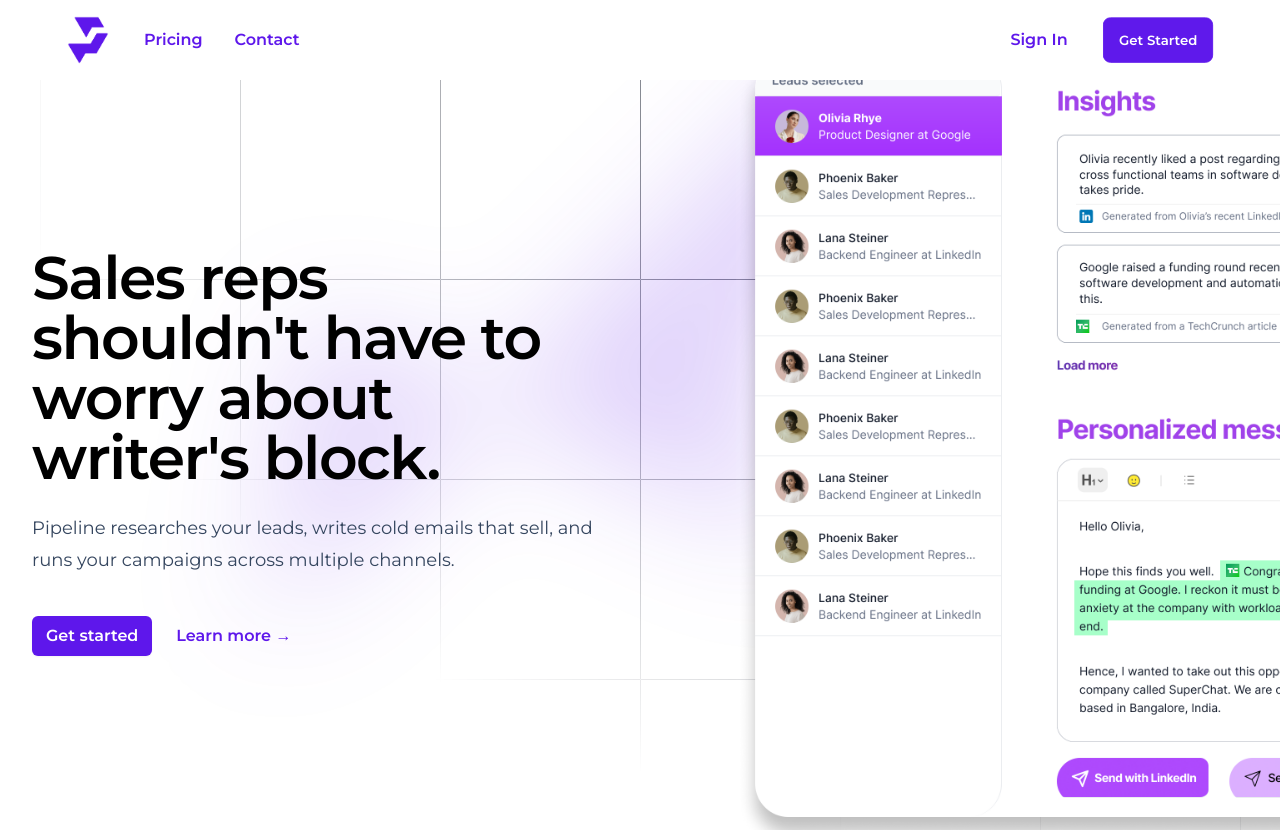
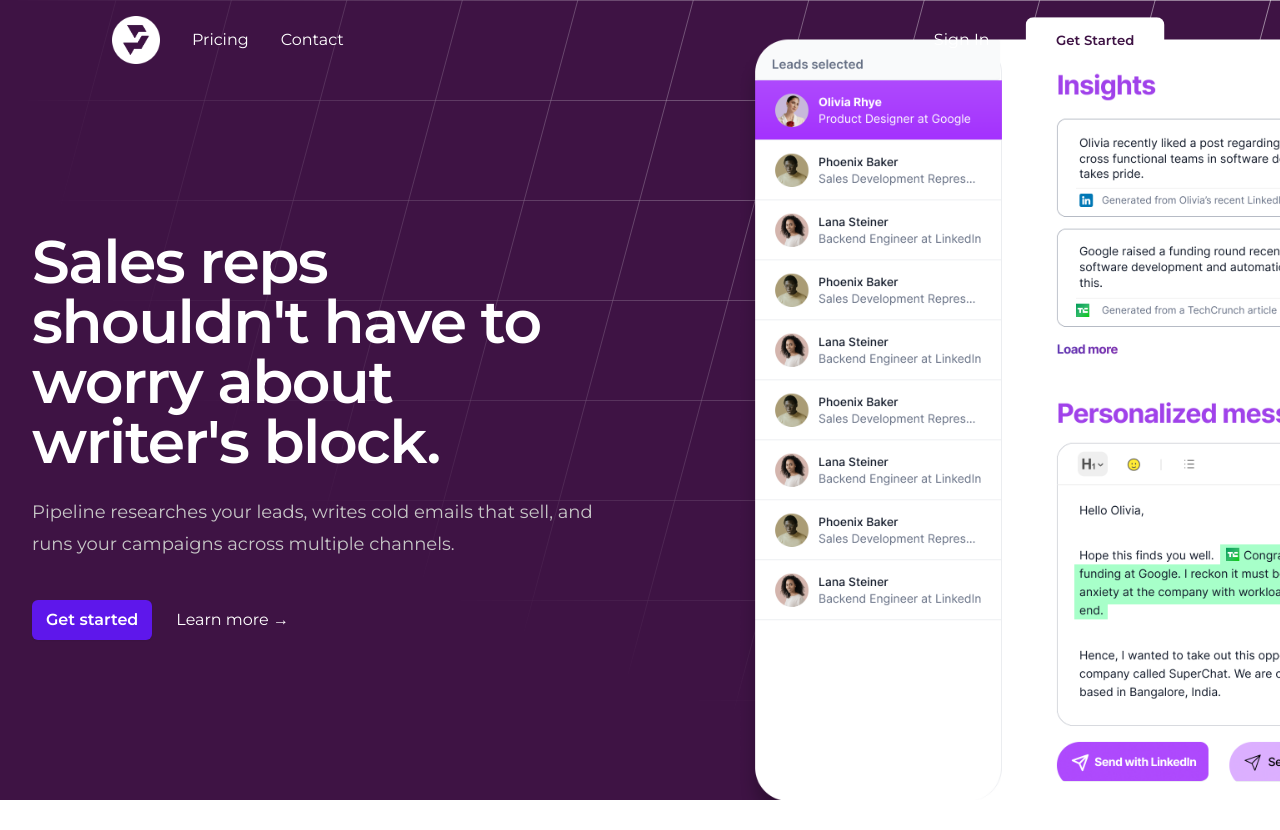
Before and after one commit to aftrmath1/landing-page, a Next.js app: page / in a window 1280 px wide. Shown: the top 830 px of the page. Built offline with nearby package versions, Linux system fonts and the light colour scheme.

Commit message:
lwkjhglowhga

```diff
--- a/components/CTA.jsx
+++ b/components/CTA.jsx
@@ -3,12 +3,12 @@
 export default function CTA() {
    return (
      <div className="max-w-7xl mx-auto py-24 px-5 md:px-0">
-       <div className="text-center py-16 px-6 sm:py-20 sm:px-8 lg:px-10 bg-gradient-to-br from-primary to-purple-500 rounded-2xl">
+       <div className="text-center py-16 px-6 sm:py-20 sm:px-8 lg:px-10 bg-gradient-to-br from-[#3e1344] to-purple-500 rounded-2xl">
          <h2 className="text-3xl md:text-4xl lg:text-5xl font-extrabold text-white sm:text-4xl my-10">
            <span className="block mb-2">Boost your productivity.</span>
            <span className="block">Engage with Prospects</span>
          </h2>
-         <p className="my-5 text-lg leading-6 text-indigo-200">
+         <p className="my-5 text-lg leading-6 text-white">
           Say goodbye to boring, generic email templates
          </p>
          <Link
--- a/components/Header.jsx
+++ b/components/Header.jsx
@@ -58,16 +58,16 @@
   const [mobileDropdownOpen, setMobileDropdownOpen] = useState(false);
   return (
     <>
-      <nav className="navbar bg-white flex px-16 items-center py-4">
+      <nav className="navbar absolute  z-10 flex px-28 items-center py-4">
         <div className="space-x-8 flex-1">
           <Link href="/">
-            <img src="/logo.png" height={48} width={48} />
+            <img src="/logo2.png" height={48} width={48} />
           </Link>
 
           {links.map((link) => (
             <Link
               href={link.href}
-              className="text-primary font-semibold md:block hidden"
+              className="text-white md:block hidden"
               key={link.name}
             >
               {link.name}
@@ -77,12 +77,12 @@
         <div className="flex-none space-x-8 md:block hidden">
           <Link
             href="https://app.buildpipeline.ai"
-            className="text-primary font-semibold"
+            className="text-white"
           >
             Sign In
           </Link>
           <Link
-            className="btn btn-primary text-white capitalize"
+            className="btn bg-white text-[#3e1344] hover:bg-gray-200 border-none px-8 capitalize"
             href="/pricing"
           >
             Get Started
@@ -104,7 +104,7 @@
             <li key={link.name} className="w-full flex flex-col">
               <Link
                 href={link.href}
-                className="text-primary font-semibold mb-2"
+                className="text-white mb-2"
               >
                 {link.name}
               </Link>
@@ -113,9 +113,9 @@
               )}
             </li>
           ))}
-          <span className="text-gray-400 font-semibold text-center">
+          <span className="text-gray-400 text-center">
             Existing customer?{" "}
-            <Link href="https://app.buildpipeline.ai" className="text-primary">
+            <Link href="https://app.buildpipeline.ai" className="text-white">
               Sign In
             </Link>
           </span>
--- a/components/Home/Feature.jsx
+++ b/components/Home/Feature.jsx
@@ -9,7 +9,7 @@
             {isAlternate ? (
               <>
                 <div className="sm:px-6 lg:px-0">
-                  <div className={`shadow-lg relative isolate overflow-hidden ${isAlternate ? 'bg-indigo-500' : 'bg-gray-800'} px-6 pt-8 sm:mx-auto sm:max-w-2xl rounded-xl sm:pt-16 sm:pl-16 sm:pr-0 lg:mx-0 lg:max-w-none`}>
+                  <div className={`shadow-lg relative isolate overflow-hidden ${isAlternate ? 'bg-[#3e1344]' : 'bg-[#3e1344]'} px-6 pt-8 sm:mx-auto sm:max-w-2xl rounded-xl sm:pt-16 sm:pl-16 sm:pr-0 lg:mx-0 lg:max-w-none`}>
                     {isAlternate && (
                       <div
                         className="absolute -inset-y-px -left-3 -z-10 w-full origin-bottom-left skew-x-[-30deg] bg-indigo-100 opacity-20 ring-1 ring-inset ring-white"
@@ -45,10 +45,10 @@
                   </div>
                 </div>
                 <div className={`sm:px-6 lg:px-0`}>
-                  <div className={`shadow-lg relative isolate overflow-hidden ${isAlternate ? 'bg-indigo-500' : 'bg-gray-800'} px-6 pt-8 sm:mx-auto sm:max-w-2xl rounded-xl sm:pt-16 sm:pl-16 sm:pr-0 lg:mx-0 lg:max-w-none`}>
+                  <div className={`shadow-lg relative isolate overflow-hidden ${isAlternate ? 'bg-[#3e1344]' : 'bg-[#3e1344]'} px-6 pt-8 sm:mx-auto sm:max-w-2xl rounded-xl sm:pt-16 sm:pl-16 sm:pr-0 lg:mx-0 lg:max-w-none`}>
                     {isAlternate && (
                       <div
-                        className="absolute -inset-y-px -left-3 -z-10 w-full origin-bottom-left skew-x-[-30deg] bg-indigo-100 opacity-20 ring-1 ring-inset ring-white"
+                        className="absolute -inset-y-px -left-3 -z-10 w-full origin-bottom-left skew-x-[-30deg] opacity-20 ring-1 ring-inset ring-white"
                         aria-hidden="true"
                       />
                     )}
@@ -56,7 +56,7 @@
                       <img
                         src={image}
                         alt="Product screenshot"
-                          className="w-[40rem] mb-10 max-w-none rounded-tl-xl bg-gray-800 "
+                          className="w-[40rem] mb-10 max-w-none rounded-tl-xl "
                       />
                     </div>
                     <div
--- a/components/Home/Hero.jsx
+++ b/components/Home/Hero.jsx
@@ -2,7 +2,7 @@
 
 export default function Hero() {
   return (
-    <div className="relative isolate overflow-hidden">
+    <div className="relative isolate overflow-hidden bg-[#3e1344]">
       <div>
         <svg
           className="absolute inset-0 -z-10 h-full w-full stroke-gray-900 [mask-image:radial-gradient(100%_100%_at_top_right,white,transparent)]"
@@ -10,24 +10,26 @@
         >
           <defs>
             <pattern
-              id="983e3e4c-de6d-4c3f-8d64-b9761d1534cc"
-              width={200}
-              height={200}
-              x="50%"
-              y={-1}
+              id="tiltedGrid"
+              width={115.47} // 100/cos(30) = 115.47
+              height={100}  // Keeping it 100 as we don't want any vertical change
+              patternTransform="skewX(-15)" // 30 degree skew to the left
               patternUnits="userSpaceOnUse"
             >
-              <path d="M.5 200V.5H200" fill="none" />
+              <line x1="0" y1="0" x2="0" y2={100} stroke="white" strokeWidth="1" />
+              <line x1="0" y1="0" x2={115.47} y2="0" stroke="white" strokeWidth="1" />
             </pattern>
           </defs>
           <rect
             width="100%"
             height="100%"
             strokeWidth={0}
-            fill="url(#983e3e4c-de6d-4c3f-8d64-b9761d1534cc)"
+            fill="url(#tiltedGrid)"
           />
         </svg>
-        <svg
+
+
+        {/* <svg
           viewBox="0 0 1108 632"
           aria-hidden="true"
           className="absolute top-10 left-[calc(50%-4rem)] -z-10 w-[69.25rem] max-w-none transform-gpu blur-3xl sm:left-[calc(50%-18rem)] lg:left-48 lg:top-[calc(50%-30rem)] xl:left-[calc(50%-24rem)]"
@@ -50,10 +52,10 @@
               <stop offset={1} stopColor="#5E17EB" />
             </linearGradient>
           </defs>
-        </svg>
+        </svg> */}
       </div>
 
-      <div className="mx-auto max-w-7xl pb-20 sm:pb-8 lg:flex lg:pb-32 px-6 lg:px-8 md:h-screen md:flex md:items-center">
+      <div className="mx-auto max-w-7xl pb-20 sm:pb-8 lg:flex lg:pb-32 px-6 lg:px-8 md:h-screen md:flex md:items-center pt-32">
         <div className="mx-auto max-w-2xl lg:mx-0 lg:max-w-xl lg:flex-shrink-0  lg:pt-8">
           {/* <div className="mt-24 sm:mt-32 lg:mt-16">
             <a
@@ -70,10 +72,10 @@
           </div> */}
 
           <div className="">
-            <h1 className="mt-10 text-4xl font-bold tracking-tight text-black sm:text-6xl text-center md:text-left">
-              Sales reps shouldn't have to worry about writer's block.
+            <h1 className="mt-10 text-4xl font-bold tracking-tight text-white sm:text-6xl text-center md:text-left">
+              Sales reps shouldn't have to worry about <span className="highlight">writer's block</span>.
             </h1>
-            <p className="mt-6 text-lg leading-8 text-accent text-center md:text-left">
+            <p className="mt-6 text-lg leading-8 text-white/200 text-center md:text-left">
               Pipeline researches your leads, writes cold emails that sell, and runs your campaigns across multiple channels.
             </p>
           </div>
@@ -90,7 +92,7 @@
               to="features"
               smooth={true}
               duration={600}
-              className="hover:cursor-pointer text-base font-semibold leading-7 text-primary hover:translate-x-2 duration-200 ease-in-out"
+              className="hover:cursor-pointer text-base text-white leading-7 text-primary hover:translate-x-2 duration-200 ease-in-out"
             >
               Learn more <span aria-hidden="true">→</span>
             </Link>
@@ -103,7 +105,7 @@
               alt="App screenshot"
               width={2032}
               height={1042}
-              className="w-[55rem] rounded-md bg-white/5"
+              className="w-[55rem] rounded-md"
             />
           </div>
         </div>
--- a/components/Home/Stats.jsx
+++ b/components/Home/Stats.jsx
@@ -32,12 +32,11 @@
   return (
     <div className="py-24 sm:py-32 max-w-7xl mx-auto px-5 md:px-10">
       <div className="">
-        <div className="">
         <h2 className="text-3xl font-bold tracking-tight text-gray-900 sm:text-4xl">
           Write emails that sell.
         </h2>
       </div>
-        <div className="mx-auto mt-16 max-w-2xl sm:mt-16 lg:mt-16 lg:max-w-none">
+      <div className="mx-auto  w-full mt-16 max-w-2xl sm:mt-16 lg:mt-16 lg:max-w-none">
         <dl className="grid max-w-xl grid-cols-1 gap-x-8 gap-y-16 lg:max-w-none lg:grid-cols-3">
           {features.map((feature) => (
             <div key={feature.name} className="flex flex-col">
@@ -57,6 +56,5 @@
         </dl>
       </div>
     </div>
-    </div>
   );
 }
```
Also changed, not shown: public/logo2.png (added), 1 other file (tests, documents, lock files or other folders). Lines whose indentation alone changed are shown as unchanged.
